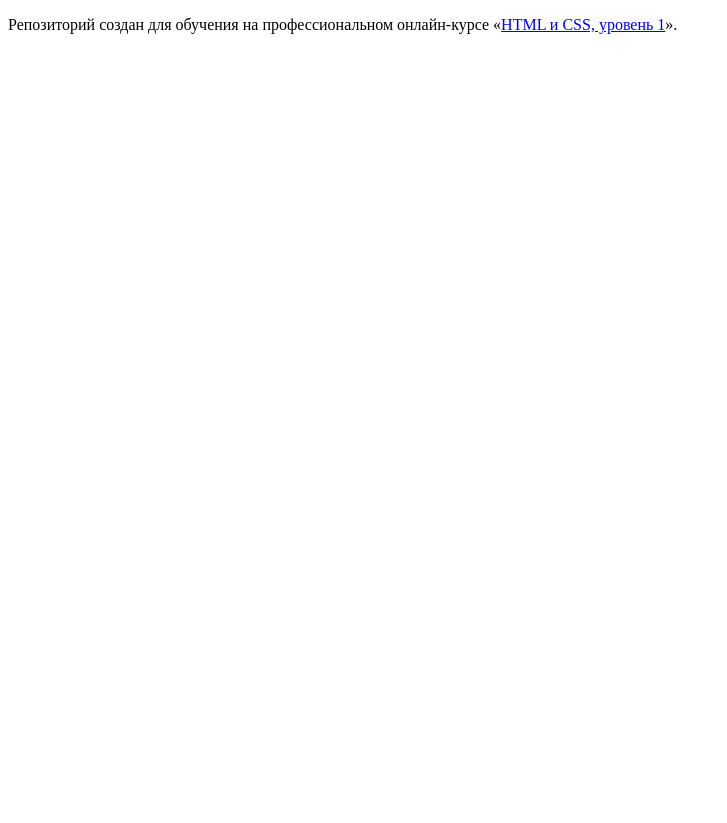
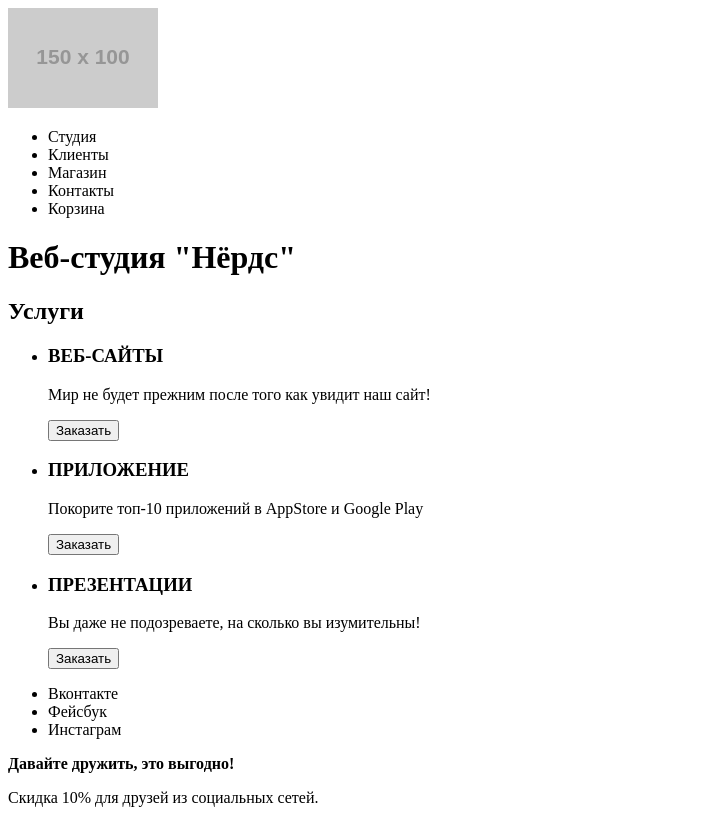
Before and after one commit to Kamrad88/1143087-nerds-27, a plain HTML site: page index.html in a window 1280 px wide. Shown: the whole page, without its empty margins (0-727 px from the left). Before the commit the page ends 800 px from the top, so only its background shows below. Drawn offline with Linux system fonts and the light colour scheme; files that its build step writes are made by us from their sources; placeholder pictures from the web are drawn by us.

Commit message:
Выполнил задание "Начинаем разметку"

```diff
--- a/index.html
+++ b/index.html
@@ -1,12 +1,62 @@
 <!DOCTYPE html>
 <html lang="ru">
   <head>
-    <meta charset="utf-8">
+    <meta charset="utf-8" />
+    <link rel="stylesheet" href="style.css">
     <title>HTML Academy: Нёрдс</title>
   </head>
+
   <body>
+    <header>
+      <nav>
+        <img src="https://via.placeholder.com/150x100" alt="" />
+        <ul>
+          <li><a href=""></a>Студия</li>
+          <li><a href=""></a>Клиенты</li>
+          <li><a href="catalog.html"></a>Магазин</li>
+          <li><a href=""></a>Контакты</li>
+          <li><a href=""></a>Корзина</li>
+        </ul>
+      </nav>
+    </header>
 
-    <p>Репозиторий создан для обучения на профессиональном онлайн‑курсе «<a href="https://htmlacademy.ru/intensive/htmlcss">HTML и CSS, уровень 1</a>».</p>
+    <main>
+      <h1>Веб-студия "Нёрдс"</h1>
+      <h2>Услуги</h2>
+      <section>
+        <ul>
+          <li>
+            <h3>ВЕБ-САЙТЫ</h3>
+            <p>Мир не будет прежним после того как увидит наш сайт!</p>
+            <button>Заказать</button>
+          </li>
 
+          <li>
+            <h3>ПРИЛОЖЕНИЕ</h3>
+            <p>Покорите топ-10 приложений в AppStore и Google Play</p>
+            <button>Заказать</button>
+          </li>
+
+          <li>
+            <h3>ПРЕЗЕНТАЦИИ</h3>
+            <p>Вы даже не подозреваете, на сколько вы изумительны!</p>
+            <button>Заказать</button>
+          </li>
+        </ul>
+      </section>
+    </main>
+
+    <footer>
+      <ul>
+        <li><a href=""></a>Вконтакте</li>
+        <li><a href=""></a>Фейсбук</li>
+        <li><a href=""></a>Инстаграм</li>
+      </ul>
+
+      <div>
+        <b>Давайте дружить, это выгодно!</b>
+        <p>Скидка 10% для друзей из социальных сетей.</p>
+      </div>
+    </footer>
   </body>
 </html>
```
Also changed, not shown: catalog.html (added, +120 -0 lines), css/style.css (added), js/script.js (added).
